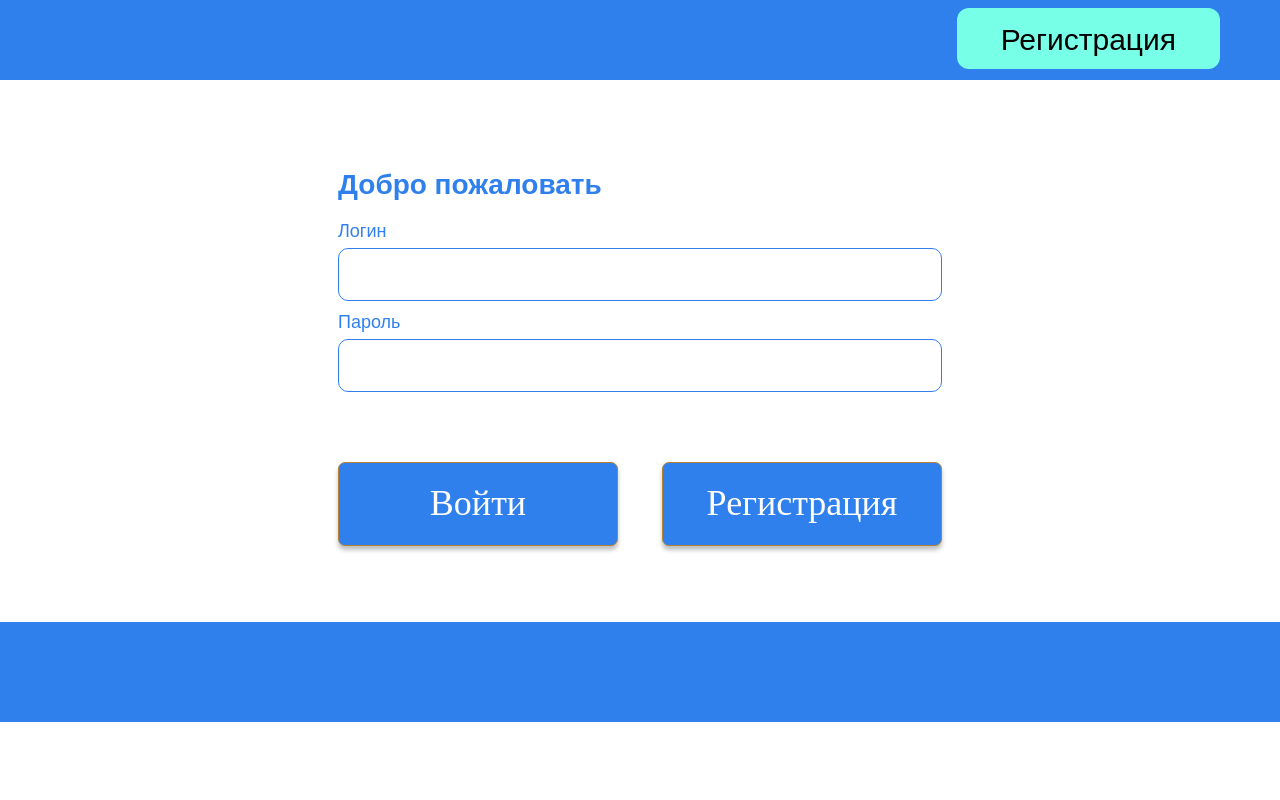
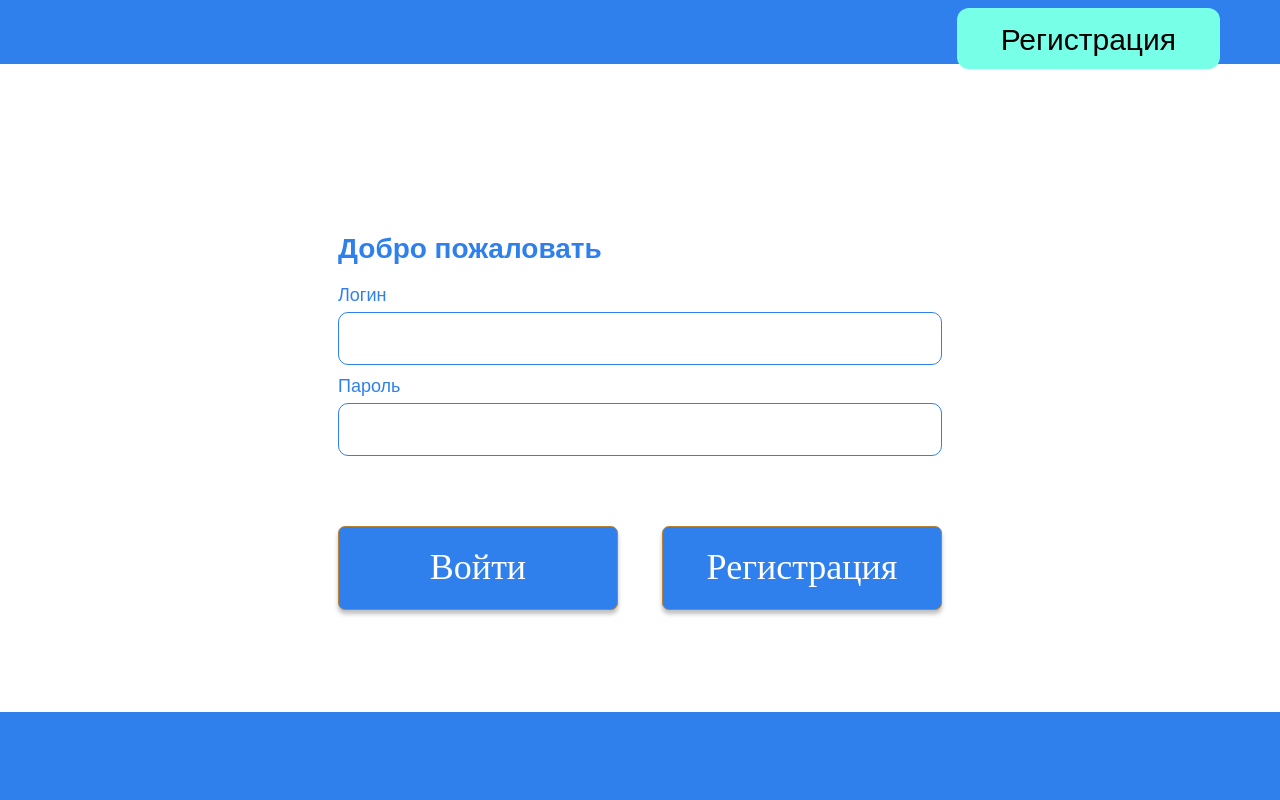
Before and after one commit to BaraevSergey/django_pm, a Django app: page / in a window 1280 px wide. Run offline with Django 3.2, Linux system fonts and the light colour scheme.

Commit message:
my_Changes

```diff
--- a/django_pm/mainapp/forms.py
+++ b/django_pm/mainapp/forms.py
@@ -6,13 +6,13 @@ class InputForm(forms.Form):
     password = forms.CharField(required=False,  label="Пароль", min_length=5, widget=forms.PasswordInput())
 
 class LoginForm(forms.Form):
-    login = forms.CharField(label="Логин")
-    password = forms.CharField(label="Пароль", min_length=5, widget=forms.PasswordInput())
+    login = forms.CharField(required=False, label="Логин")
+    password = forms.CharField(required=False, label="Пароль", min_length=5, widget=forms.PasswordInput())
 
 class RegisterForm(forms.Form):
-    login = forms.CharField(label="Логин")
-    password = forms.CharField(label="Пароль", min_length=5, widget=forms.PasswordInput())
-    confirm_pass = forms.CharField(label="Подтвердите пароль", min_length=5, widget=forms.PasswordInput())
+    login = forms.CharField(required=False, label="Логин")
+    password = forms.CharField(required=False, label="Пароль", min_length=5, widget=forms.PasswordInput())
+    confirm_pass = forms.CharField(required=False, label="Подтвердите пароль", min_length=5, widget=forms.PasswordInput())
 
 
 class EditForm(forms.Form):
--- a/django_pm/mainapp/static/css/mainapp.css
+++ b/django_pm/mainapp/static/css/mainapp.css
@@ -10,8 +10,9 @@
 
 header{
 	position:relative;
-	background: #2F80ED;
-	height: 80px;
+	width: 100vw;
+	height: 8vh;
+	background-color: #2F80ED ;
 
 }
 
@@ -28,9 +29,9 @@ header > span{
 
 footer{
 	background: #2F80ED;
-	height: 100px;
-	position: relative;
-	bottom: -76px;
+	width: 100vw;
+	height: 11vh;
+	background-color: #2F80ED ;
 }
 
 header > form{
@@ -59,6 +60,9 @@ header > form > button:focus{
 section{
 	display: flex;
 	justify-content: center;
+	width: 100vw;
+	height: 81vh;
+	background-color: #ffffff;
 
 }
 
@@ -80,6 +84,7 @@ section > form{
 	display: flex;
 	width:80%;
 	flex-direction: column;
+	overflow: auto;
 }
 
 td, th{
@@ -125,12 +130,12 @@ td > button{
 	font-size: 28px;
 	line-height: 50px;
 	color: #2F80ED;
-    margin-top: 80px;
+    margin-top: 160px;
 }
 
 .label__register,
 .label__addSite{
-    margin-top: 35px;
+    margin-top: 120px;
 }
 
 .label__login{
@@ -246,9 +251,18 @@ td > button{
 }
 
 .main_button > form > button{
+	display: flex;
 	font-size: 16px;
     line-height: 53px;
 	width: 180px;
+}
+
+.main_button > form > button > img{
+	margin: auto;
+}
+
+.main_button > form > button > span{
+	margin: auto;
 }
 
 .main_button{
--- a/django_pm/mainapp/templates/login_page.html
+++ b/django_pm/mainapp/templates/login_page.html
@@ -28,7 +28,7 @@
       {{ form.password }}
       <div class="login_buttons">
         <button type='submit' name="login_button"> Войти </button>
-        <button type='submit' name="register_button"> Регистрация</button>
+        <button type='submit' name="register_button"> Регистрация </button>
       </div>
     </form>
   </section>
--- a/django_pm/mainapp/views.py
+++ b/django_pm/mainapp/views.py
@@ -165,6 +165,7 @@ def action_row(request, id):
 
                     "id" : id,
                     "auth" : request.session['auth'],
+                    "login":request.session['Login'],
                     'form' : form
 
                 }
```
Also changed, not shown: django_pm/mainapp/templates/main_page.html (+5 -2 lines), django_pm/db.sqlite3, django_pm/mainapp/static/images/plus-circle.svg.
